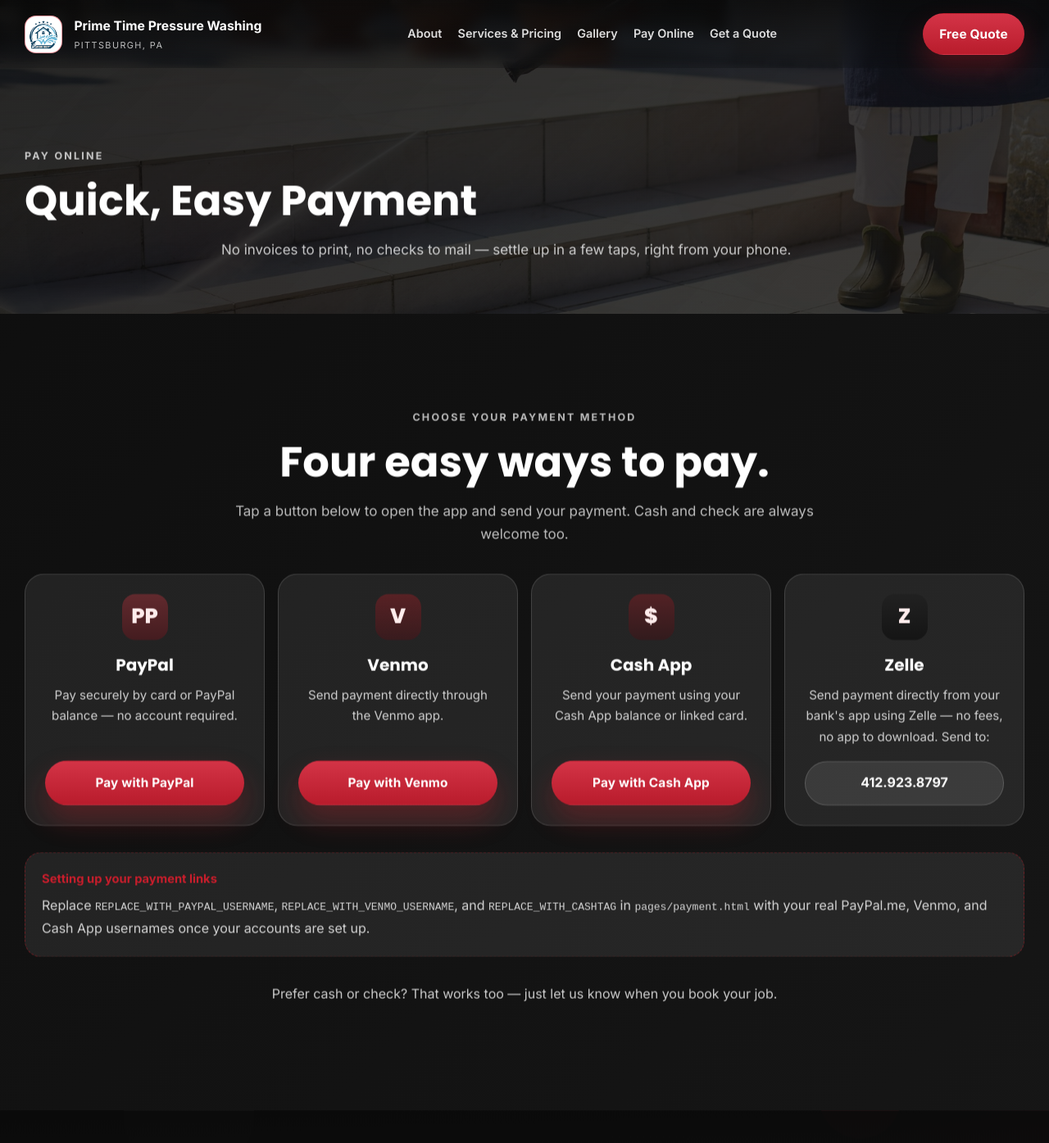
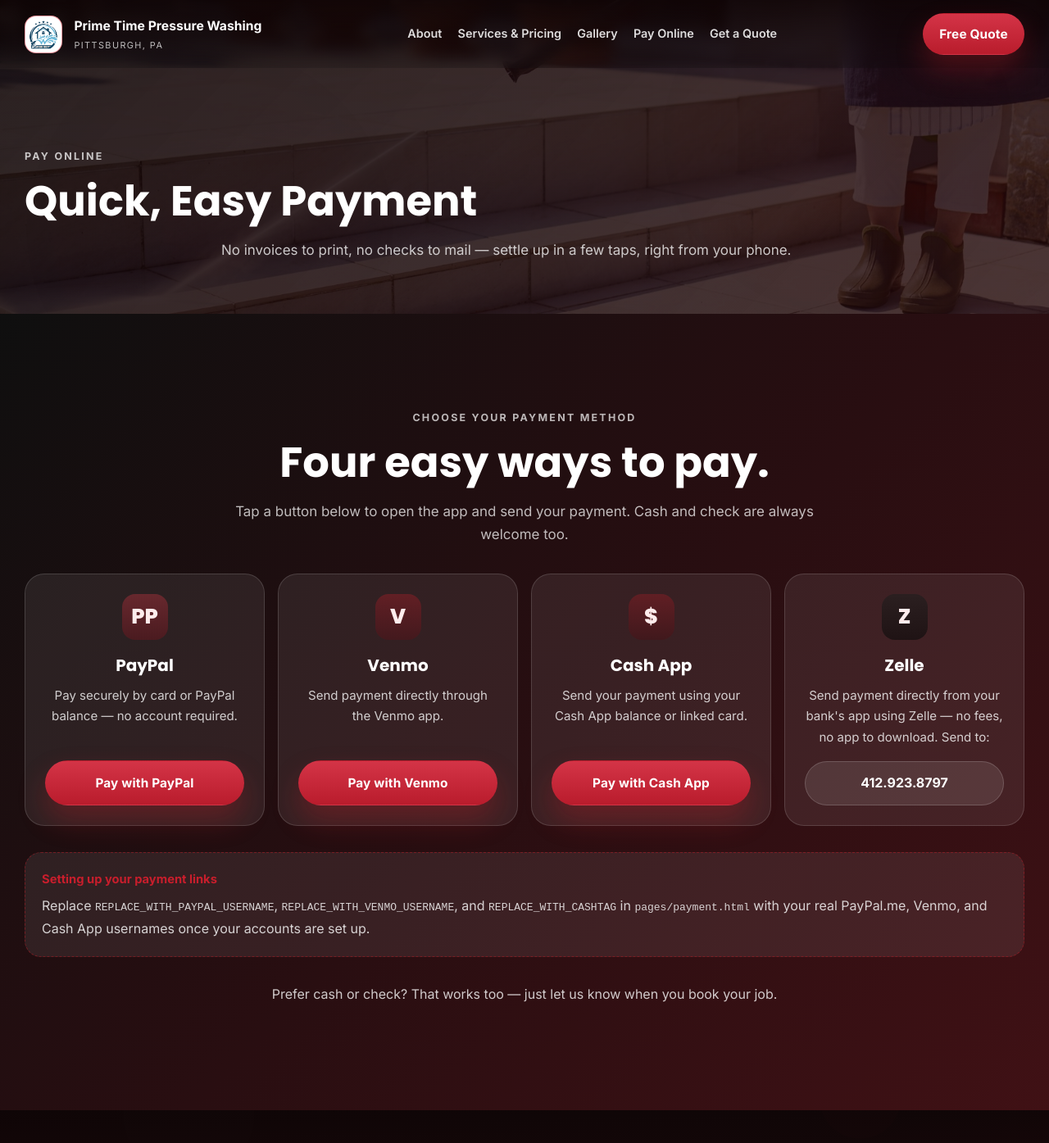
Before and after one commit to OldSchoolClassic/primetimepressurewashing, a Jekyll site: the page built from pages/payment.html, in a window 1280 px wide and 1400 px high. Shown: the top 1395 px of the window at 82% size. Built offline with Jekyll 4.4.1, drawn with Linux system fonts in a browser that asks for light colours.

Commit message:
Add files via upload

```diff
--- a/assets/css/main.css
+++ b/assets/css/main.css
@@ -191,7 +191,7 @@
   inset: 0 0 auto 0;
   z-index: 1000;
   padding: 1rem 0;
-  background: linear-gradient(180deg, rgba(10, 10, 10, 0.76), rgba(10, 10, 10, 0.14));
+  background: linear-gradient(180deg, rgba(15, 5, 6, 0.82), rgba(10, 10, 10, 0.18));
   transition: padding 0.25s ease, background 0.25s ease, box-shadow 0.25s ease;
   backdrop-filter: blur(8px);
 }
@@ -311,7 +311,7 @@
 .mobile-shell {
   width: min(420px, 100%);
   margin-left: auto;
-  background: linear-gradient(180deg, rgba(10, 10, 10, 0.97), rgba(26, 26, 26, 0.97));
+  background: linear-gradient(180deg, rgba(10, 10, 10, 0.97), rgba(35, 9, 12, 0.97));
   border: 1px solid rgba(230, 57, 70, 0.3);
   border-radius: 28px;
   box-shadow: var(--shadow-strong);
@@ -751,7 +751,7 @@
 }
 
 .field-band {
-  background: linear-gradient(180deg, rgba(10, 10, 10, 0.98), rgba(17, 17, 17, 0.98));
+  background: linear-gradient(180deg, rgba(10, 10, 10, 0.98) 0%, rgba(30, 8, 10, 0.98) 55%, rgba(50, 10, 14, 0.98) 100%);
   color: var(--color-linen);
 }
 .field-band .section-title,
@@ -879,7 +879,7 @@
 .banner-verse {
   padding: clamp(3.5rem, 6vw, 5rem) 0;
   background:
-    linear-gradient(180deg, rgba(10, 10, 10, 0.94), rgba(17, 17, 17, 0.94)),
+    linear-gradient(180deg, rgba(15, 5, 6, 0.94), rgba(35, 9, 12, 0.94)),
     url('../images/verse-banner.svg') center/cover no-repeat;
   color: var(--color-linen);
 }
@@ -930,7 +930,7 @@
 }
 
 .donate-shell {
-  background: linear-gradient(135deg, rgba(10, 10, 10, 0.98), rgba(17, 17, 17, 0.98));
+  background: linear-gradient(135deg, rgba(10, 10, 10, 0.98) 0%, rgba(35, 9, 12, 0.98) 50%, rgba(60, 12, 16, 0.98) 100%);
   color: var(--color-linen);
 }
 .donate-shell .section-title,
@@ -1136,7 +1136,7 @@
 .site-footer {
   position: relative;
   z-index: 2;
-  background: #071522;
+  background: #0a0a0a;
   color: rgba(255, 255, 255, 0.82);
   padding: 3rem 0;
 }
@@ -1230,7 +1230,7 @@
 .blog-hero {
   padding: calc(var(--hero-space-top) + 1.5rem) 0 4rem;
   background:
-    linear-gradient(135deg, rgba(10, 10, 10, 0.88), rgba(17, 17, 17, 0.8)),
+    linear-gradient(135deg, rgba(15, 5, 6, 0.88), rgba(35, 9, 12, 0.8)),
     url('../images/hero-pressure.jpg') center/cover no-repeat;
   color: var(--color-linen);
 }
@@ -1685,7 +1685,7 @@
 
 /* Subtle alternating section tint for visual rhythm */
 .section-tint {
-  background: linear-gradient(180deg, #f0f0f0 0%, #f7f7f7 100%);
+  background: linear-gradient(180deg, #f7f0f0 0%, #faf5f5 100%);
 }
 
 /* Card hover lift — applied broadly for a more alive, premium feel */
```
